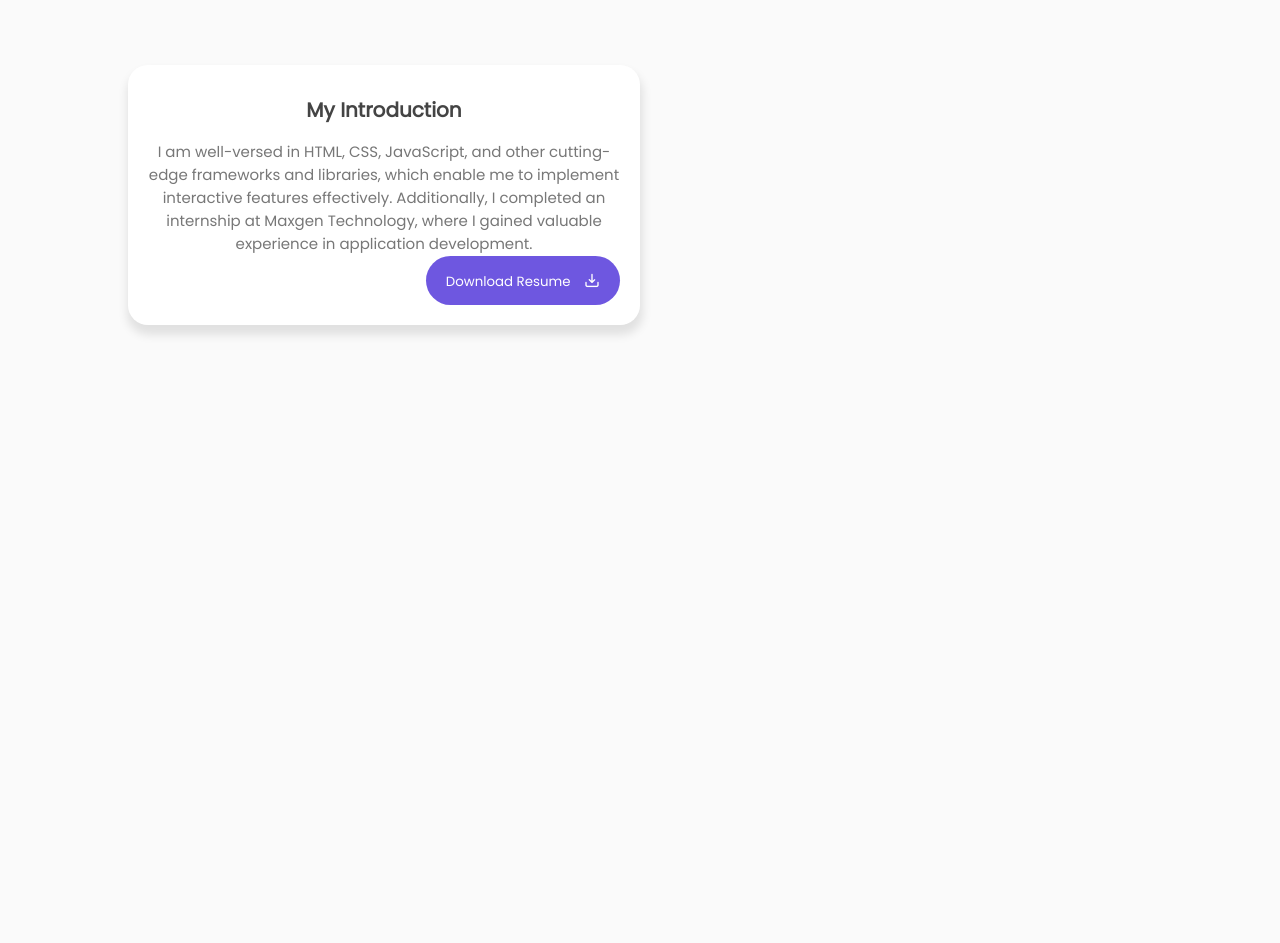
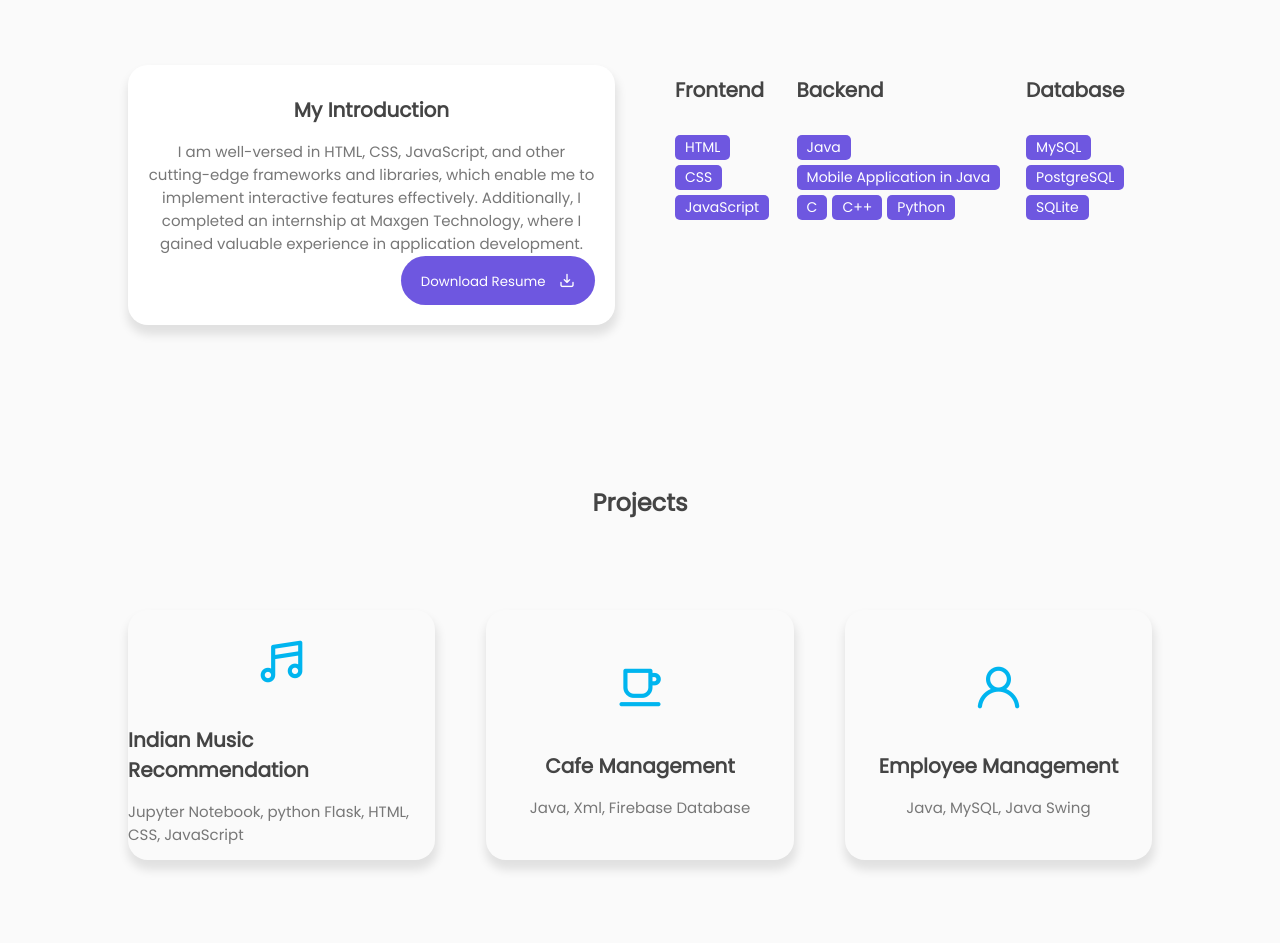
Before and after one commit to vira250/Portfolio, a plain HTML site: page index.html in a window 1280 px wide. Shown: the part 940-1883 px from the top of the page. Before the commit the page ends 1345 px from the top, so only its background shows below. Drawn offline with nearby package versions, Linux system fonts and the light colour scheme.

Commit message:
add project section and Responsiveness

```diff
--- a/index.html
+++ b/index.html
@@ -98,7 +98,70 @@
                             </div>
                         </div>
                     </div>
+                    <div class="col">
+                        <div class="skills-box">
+                            <div class="skills-header">
+                                <h3>Frontend</h3>
+                            </div>
+                            <div class="skills-list">
+                                <span>HTML</span>
+                                <span>CSS</span>
+                                <span>JavaScript</span>
+                            </div>
+                        </div>
+                        <div class="skills-box">
+                            <div class="skills-header">
+                                <h3>Backend</h3>
+                            </div>
+                            <div class="skills-list">
+                                <span>Java</span>
+                                <span>Mobile Application in Java</span>
+                                <span>C</span>
+                                <span>C++</span>
+                                <span>Python</span>
+                            </div>
+                        </div>
+                        <div class="skills-box">
+                            <div class="skills-header">
+                                <h3>Database</h3>
+                            </div>
+                            <div class="skills-list">
+                                <span>MySQL</span>
+                                <span>PostgreSQL</span>
+                                <span>SQLite</span>
+                            </div>
+                        </div>
+                    </div>
                 </div>
+            </section>
+
+            <section class="section" id="projects">
+                <div class="top-header">
+                    <h1>Projects</h1>
+                </div>
+                <div class="project-container">
+                    <div class="project-box">
+                        <i class="uil uil-music"></i>
+                        <h3>Indian Music Recommendation</h3>
+                        <label>Jupyter Notebook, python Flask, HTML, CSS, JavaScript</label>
+                    </div>
+                    <div class="project-box">
+                        <i class="uil uil-coffee"></i>
+                        <h3>Cafe Management</h3>
+                        <label>Java, Xml, Firebase Database</label>
+                    </div>
+                    <div class="project-box">
+                        <i class="uil uil-user"></i>
+                        <h3>Employee Management</h3>
+                        <label>Java, MySQL, Java Swing</label>
+                    </div>
+                </div>
+
+            </section>
+
+            <section class="section" id="contact">
+
+
             </section>
          </main>
     </div>
--- a/styles/style.css
+++ b/styles/style.css
@@ -325,6 +325,80 @@ h3{
 .about-btn button:hover{
     background-color: var(--first-color-hover);
 }
+
+/* Skills box */
+
+.skills-box{
+    margin: 10px;
+
+}
+.skills-header{
+    margin-bottom: 30px;
+}
+.skills-list{
+    display: flex;
+    flex-wrap: wrap;
+    gap: 5px;
+}
+.skills-list span{
+    font-size: 14px;
+    background: var(--first-color);
+    color: var(--color-white);
+    padding: 2px 10px;
+    border-radius: 5px;
+}
+
+.project-container{
+    display: flex;
+    width: 100%;
+    justify-content: space-between;
+    gap: 20px;
+    flex-wrap: wrap;
+}
+.project-box{
+    position: relative;
+    display: flex;
+    justify-content: center;
+    align-items: center;
+    flex-direction: column;
+    width: 30%;
+    height: 250px;
+    background: var(--body-white);
+    border-radius: 20px;
+    box-shadow: 1px 8px 10px 2px var(--first-shadow-color);
+    overflow: hidden;
+}
+
+.project-box>i{
+    font-size: 50px;
+    color: #00b5ef;
+    margin-bottom: 25px;
+}
+
+.project-box label{
+    font-size: 15px;
+    color: #777;
+}
+.project-box::after{
+    content: "";
+    position: absolute;
+    bottom: -100%;
+    background: var(--second-color);
+    width: 100%;
+    height: 100%;
+    transition: .4s;
+    z-index: 1;
+}
+.project-box:hover.project-box::after{
+    bottom: 0%;
+}
+.project-box:hover.project-box i,
+.project-box:hover.project-box>h3,
+.project-box:hover.project-box >label{
+    color: var(--color-white);
+    z-index: 2;
+
+}
 @media only screen and (max-width: 1024px){
     .featured-text{
         padding: 0;
@@ -392,4 +466,40 @@ h3{
         width: 150px;
         height: 150px;
     }
+
+    .row{
+        display: flex;
+        flex-direction: column;
+        justify-content: center;
+        gap: 50px;
+    }
+    .col{
+        display: flex;
+        justify-content: center;
+        width: 100%;
+    }
+    .about-info, .contact-info{
+        width: 100%;
+    }
+    .project-container{
+        justify-content: center;
+    }
+    .project-box{
+        width: 80%;
+    }
 }
+
+@media only screen and (max-width: 540px){
+    .featured-name{
+        font-size: 40px;
+    }
+    .project-box{
+        width: 100%;
+    }
+    .form-inputs{
+        flex-direction: column;
+    }
+    .input-field{
+        width: 100%;
+    }
+}
```
